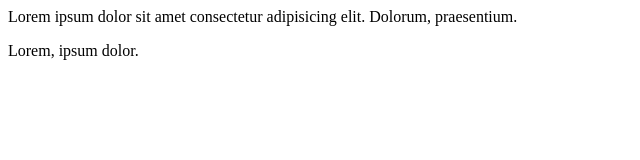
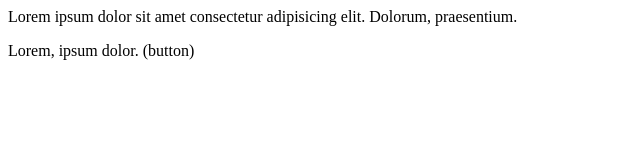
Before and after one commit to AlokRaut31/LocalRepo, a plain HTML site: page index.html in a window 1280 px wide. Shown: the full height of the page, 0-640 px from the left. Drawn offline with Linux system fonts and the light colour scheme.

```diff
--- a/index.html
+++ b/index.html
@@ -1,7 +1,7 @@
 <p>
     Lorem ipsum dolor sit amet consectetur adipisicing elit. Dolorum, praesentium.
     <p>
-        Lorem, ipsum dolor.
+        Lorem, ipsum dolor. (button)
     </p>
 
 </p>
```
